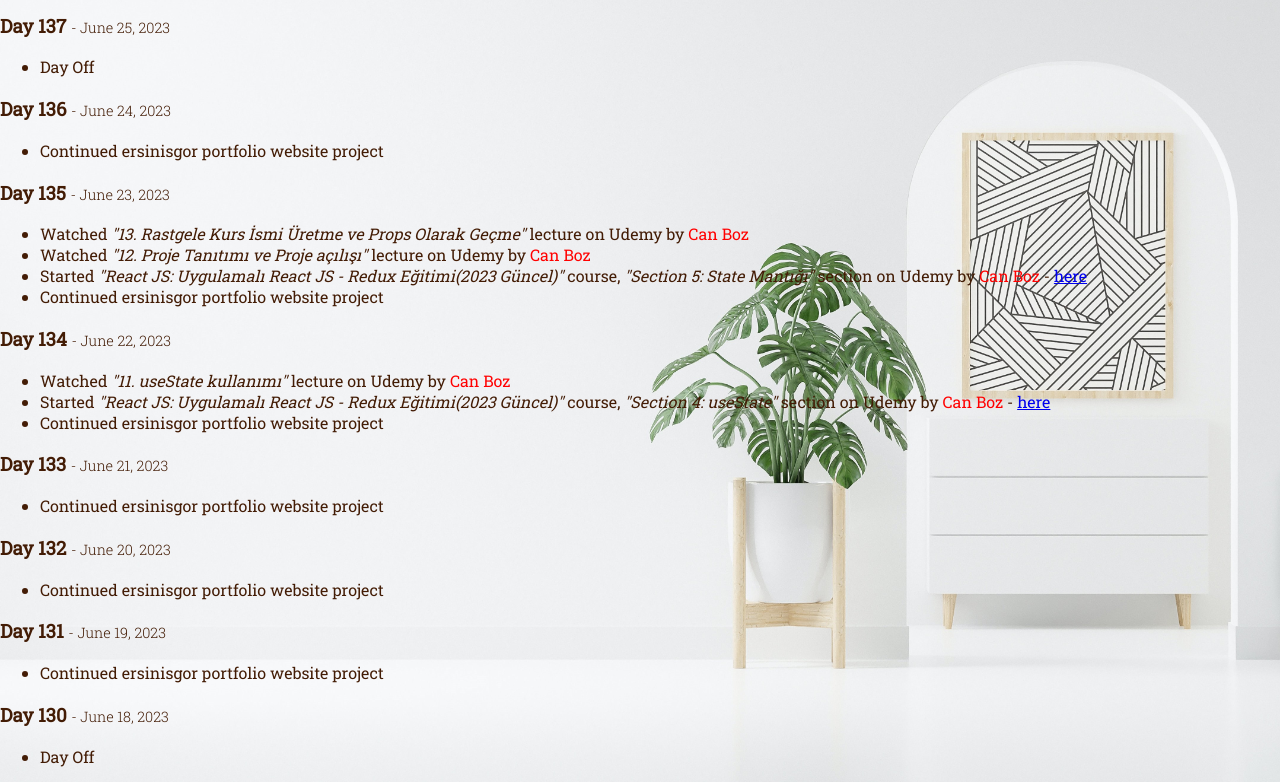
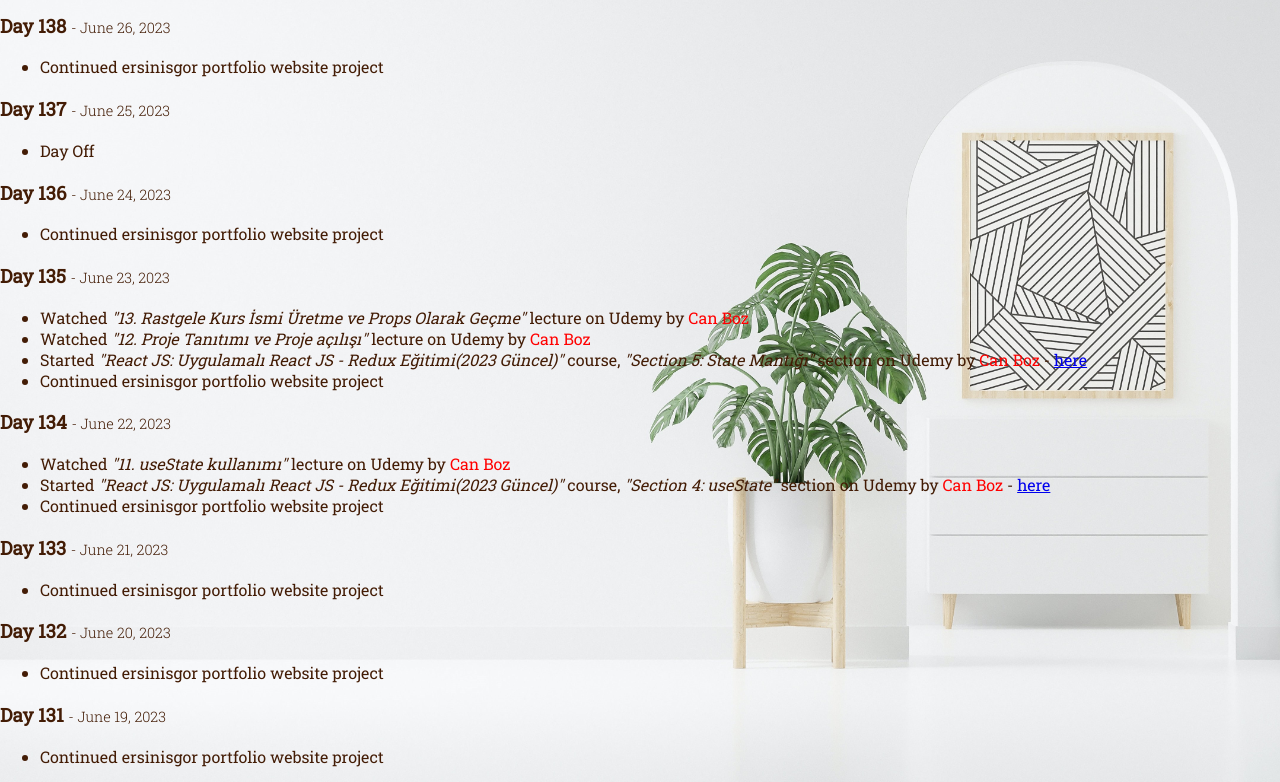
Before and after one commit to ersinisgor/everyday-coding, a plain HTML site: page index.html in a window 1280 px wide. Shown: the part 69-851 px from the top of the page. Drawn offline with Linux system fonts and the light colour scheme; files whose address does not match are found by name.

Commit message:
Add day 138

```diff
--- a/index.html
+++ b/index.html
@@ -62,6 +62,16 @@
 <body>
   <main>
     <h1>Everyday Coding Summarize</h1>
+
+    <!-- Day 138 -->
+    <div class="day138">
+      <h3>Day 138 <span class="date"> - June 26, 2023</span></h3>
+      <p class="list">
+      <ul>
+        <li>Continued ersinisgor portfolio website project</li>
+      </ul>
+      </p>
+    </div>
 
     <!-- Day 137 -->
     <div class="day137">
```
